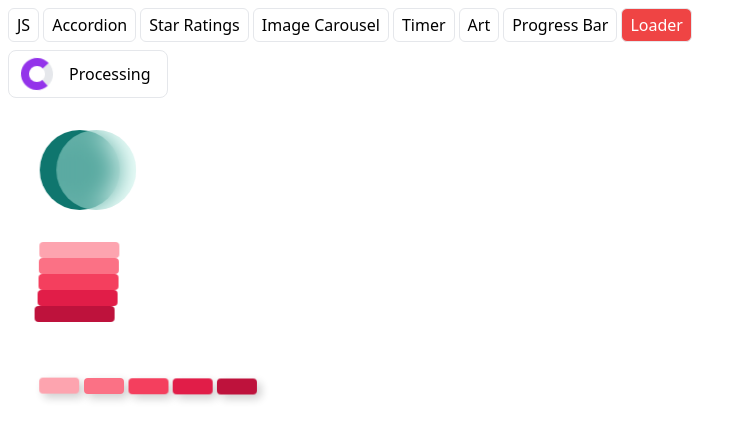
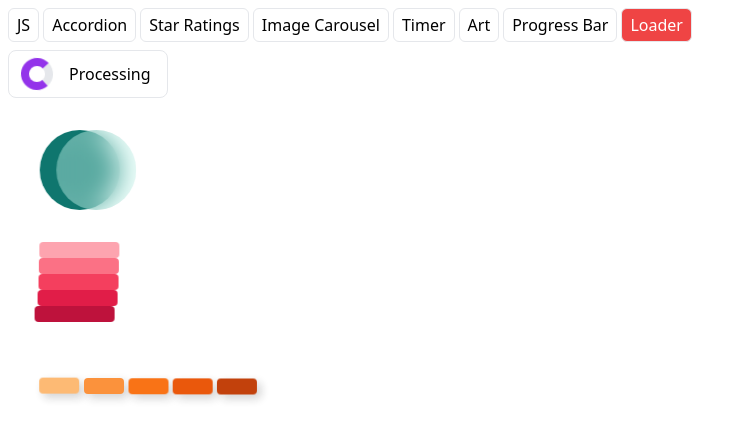
Before and after one commit to RuinTwraith/miniature-samples, a React (Create React App) app: page / in a window 1280 px wide. Shown: the top 440 px of the page, without its empty margins (0-747 px from the left). Built offline with nearby package versions, Linux system fonts and the light colour scheme.

Commit message:
Updated loader styles

```diff
--- a/src/components/Loader/Loader.jsx
+++ b/src/components/Loader/Loader.jsx
@@ -39,11 +39,11 @@ export default function Loader(props) {
 
       {/* loader - 3 - start */}
       <div className="loader-4 flex gap-1">
-        <div className="block block-1 w-10 h-4 bg-rose-300 relative rounded" />
-        <div className="block block-2 w-10 h-4 bg-rose-400 relative rounded" />
-        <div className="block block-3 w-10 h-4 bg-rose-500 relative rounded" />
-        <div className="block block-4 w-10 h-4 bg-rose-600 relative rounded" />
-        <div className="block block-5 w-10 h-4 bg-rose-700 relative rounded" />
+        <div className="block block-1 w-10 h-4 bg-orange-300 relative rounded" />
+        <div className="block block-2 w-10 h-4 bg-orange-400 relative rounded" />
+        <div className="block block-3 w-10 h-4 bg-orange-500 relative rounded" />
+        <div className="block block-4 w-10 h-4 bg-orange-600 relative rounded" />
+        <div className="block block-5 w-10 h-4 bg-orange-700 relative rounded" />
       </div>
       {/* loader - 3 - end */}
     </div>
--- a/src/components/Loader/style.css
+++ b/src/components/Loader/style.css
@@ -46,7 +46,7 @@
 .loader-4 > .block {
   animation: blockAnimateHorizontal 2s infinite alternate-reverse
     cubic-bezier(0.31, 0.97, 0.89, 0.09);
-  box-shadow: 4px 4px 10px rgba(0, 0, 0, 0.2);
+  box-shadow: 4px 4px 10px rgba(32, 32, 32, 0.2);
 }
 
 .loader-3 > .block-1,
```
